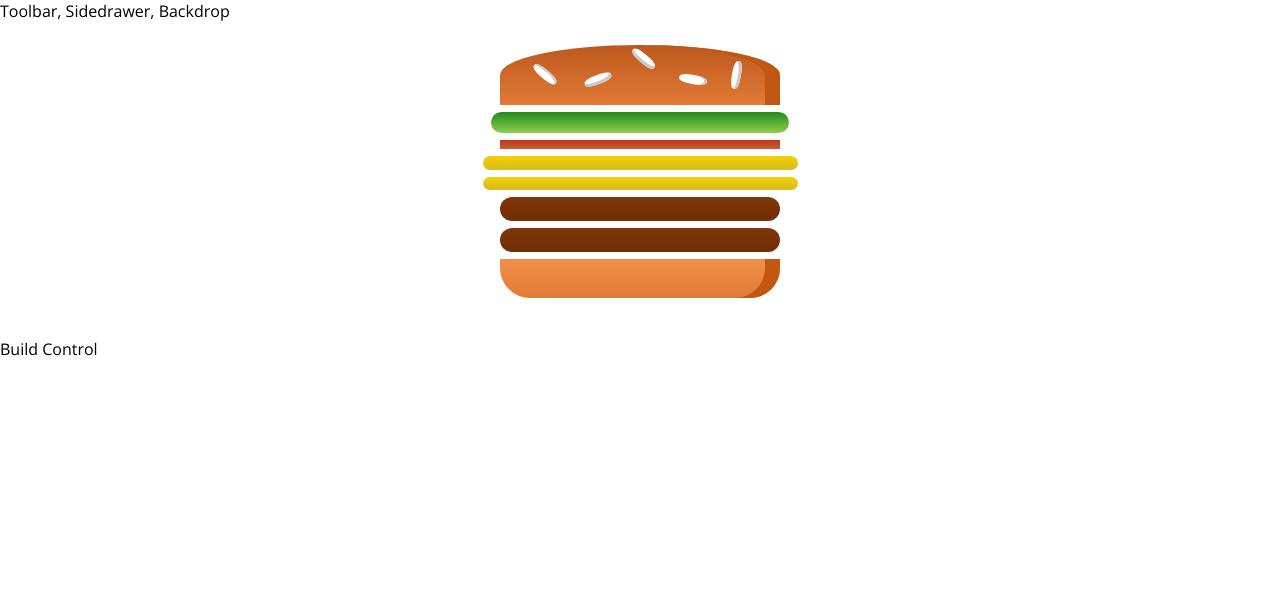
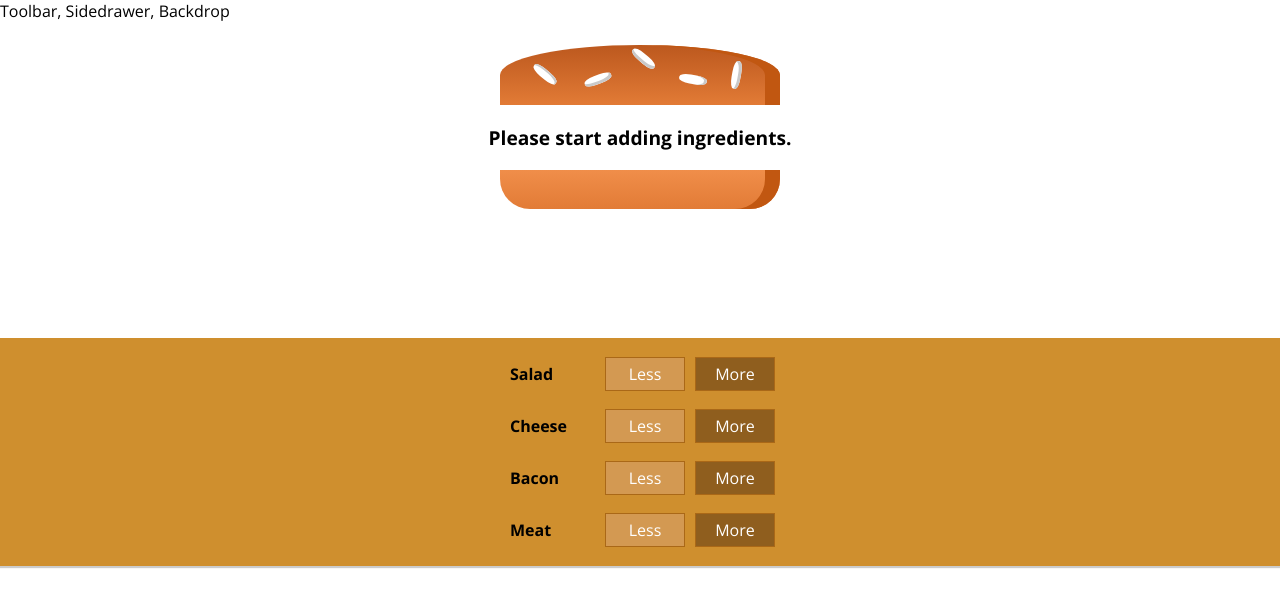
Before and after one commit to fabianlee1211/react-burger-app, a React app: page / in a window 1280 px wide. Shown: the top 606 px of the page. Built offline with nearby package versions, Linux system fonts and the light colour scheme.

Commit message:
Build Control

```diff
--- /dev/null
+++ b/src/components/Burger/BuildControls/BuildControl/BuildControl.css
@@ -0,0 +1,56 @@
+.BuildControl {
+  display: flex;
+  justify-content: space-between;
+  align-items: center;
+  margin: 5px 0;
+}
+
+.BuildControl button {
+  display: block;
+  font: inherit;
+  padding: 5px;
+  margin: 0 5px;
+  width: 80px;
+  border: 1px solid #AA6817;
+  cursor: pointer;
+  outline: none;
+}
+
+.BuildControl button:disabled {
+  background-color: #AC9980;
+  border: 1px solid #7E7365;
+  color: #ccc;
+  cursor: default;
+}
+
+.BuildControl button:hover:disabled {
+  background-color: #AC9980;
+  color: #ccc;
+  cursor: not-allowed;
+}
+
+.Label {
+  padding: 10px;
+  font-weight: bold;
+  width: 80px;
+}
+
+.BuildControl .Less {
+  background-color: #D39952;
+  color: white;
+}
+
+.BuildControl .More {
+  background-color: #8F5E1E;
+  color: white;
+}
+
+.BuildControl .Less:hover, .BuildControl .Less:active {
+  background-color: #DAA972;
+  color: white;
+}
+
+.BuildControl .More:hover,.BuildControl .More:active {
+  background-color: #99703F;
+  color: white;
+}
--- /dev/null
+++ b/src/components/Burger/BuildControls/BuildControl/BuildControl.js
@@ -0,0 +1,14 @@
+import React from 'react';
+import classes from './BuildControl.css';
+
+const BuildControl = (props) => {
+  return (
+    <div className={classes.BuildControl}>
+      <div className={classes.Label}>{props.label}</div>
+      <button className={classes.Less}>Less</button>
+      <button className={classes.More}>More</button>
+    </div>
+  );
+};
+
+export default BuildControl;
--- /dev/null
+++ b/src/components/Burger/BuildControls/BuildControls.css
@@ -0,0 +1,10 @@
+.BuildControls {
+  width: 100%;
+  background-color: #CF8F2E;
+  display: flex;
+  flex-flow: column;
+  align-items: center;
+  box-shadow: 0 2px 1px #ccc;
+  margin: auto;
+  padding: 10px 0;
+}
--- /dev/null
+++ b/src/components/Burger/BuildControls/BuildControls.js
@@ -0,0 +1,22 @@
+import React from 'react';
+import classes from './BuildControls.css';
+import BuildControl from './BuildControl/BuildControl';
+
+const controls = [
+  { label: 'Salad', type: 'salad'},
+  { label: 'Cheese', type: 'cheese'},
+  { label: 'Bacon', type: 'bacon'},
+  { label: 'Meat', type: 'meat'},
+]
+
+const BuildControls = () =>
+  (
+    <div className={classes.BuildControls}>
+      {controls.map(ctrl => (
+        <BuildControl key={ctrl.label} label={ctrl.label} />
+      ))}
+    </div>
+  );
+
+
+export default BuildControls;
--- a/src/components/Burger/Burger.js
+++ b/src/components/Burger/Burger.js
@@ -3,13 +3,19 @@
 import classes from './Burger.css';
 
 const burger = (props) => {
-  const transformedIngredient = Object.keys(props.ingredients)
+  let transformedIngredient = Object.keys(props.ingredients)
     .map((igKey) => {
       return [...Array(props.ingredients[igKey])].map((_, i) => {
         return <BurgerIngredient key={igKey + i} type={igKey} />
       });
-    });
-
+    })
+    .reduce((arr, el) => {
+      return arr.concat(el)
+    }, []);
+  // console.log(transformedIngredient);
+  if(transformedIngredient.length === 0) {
+    transformedIngredient = <p>Please start adding ingredients.</p>;
+  }
   return (
     <div className={classes.Burger}>
       <BurgerIngredient type="bread-top" />
--- a/src/containers/BurgerBuilder/BurgerBuilder.js
+++ b/src/containers/BurgerBuilder/BurgerBuilder.js
@@ -1,21 +1,47 @@
 import React, { Component } from 'react';
 import Burger from '../../components/Burger/Burger';
+import BuildControls from '../../components/Burger/BuildControls/BuildControls';
+
+const INGREDIENT_PRICES = {
+  salad: 0.5,
+  bacon: 0.4,
+  cheese: 1.3,
+  meat: 0.7
+}
 
 class BurgerBuilder extends Component {
   state = {
     ingredients: {
-      salad: 1,
-      bacon: 1,
-      cheese: 2,
-      meat: 2,
-    }
+      salad: 0,
+      bacon: 0,
+      cheese: 0,
+      meat: 0
+    },
+    totalPrice: 4
+  }
+
+  addIngredientHandler = (type) => {
+    const oldCount = this.state.ingredients[type];
+    const updatedCount = oldCount + 1;
+    const updatedIngredients = {
+      ...this.state.ingredients
+    };
+    updatedIngredients[type] = updatedCount;
+    const priceAddition = INGREDIENT_PRICES[type];
+    const oldPrice = this.state.totalPrice;
+    const newPrice = oldPrice + priceAddition;
+    return newPrice;
+  }
+
+  removeIngredientHandler = (type) => {
+
   }
 
   render () {
     return (
       <React.Fragment>
         <Burger ingredients={this.state.ingredients}/>
-        <div>Build Control</div>
+        <BuildControls />
       </React.Fragment>
     );
   }
```
